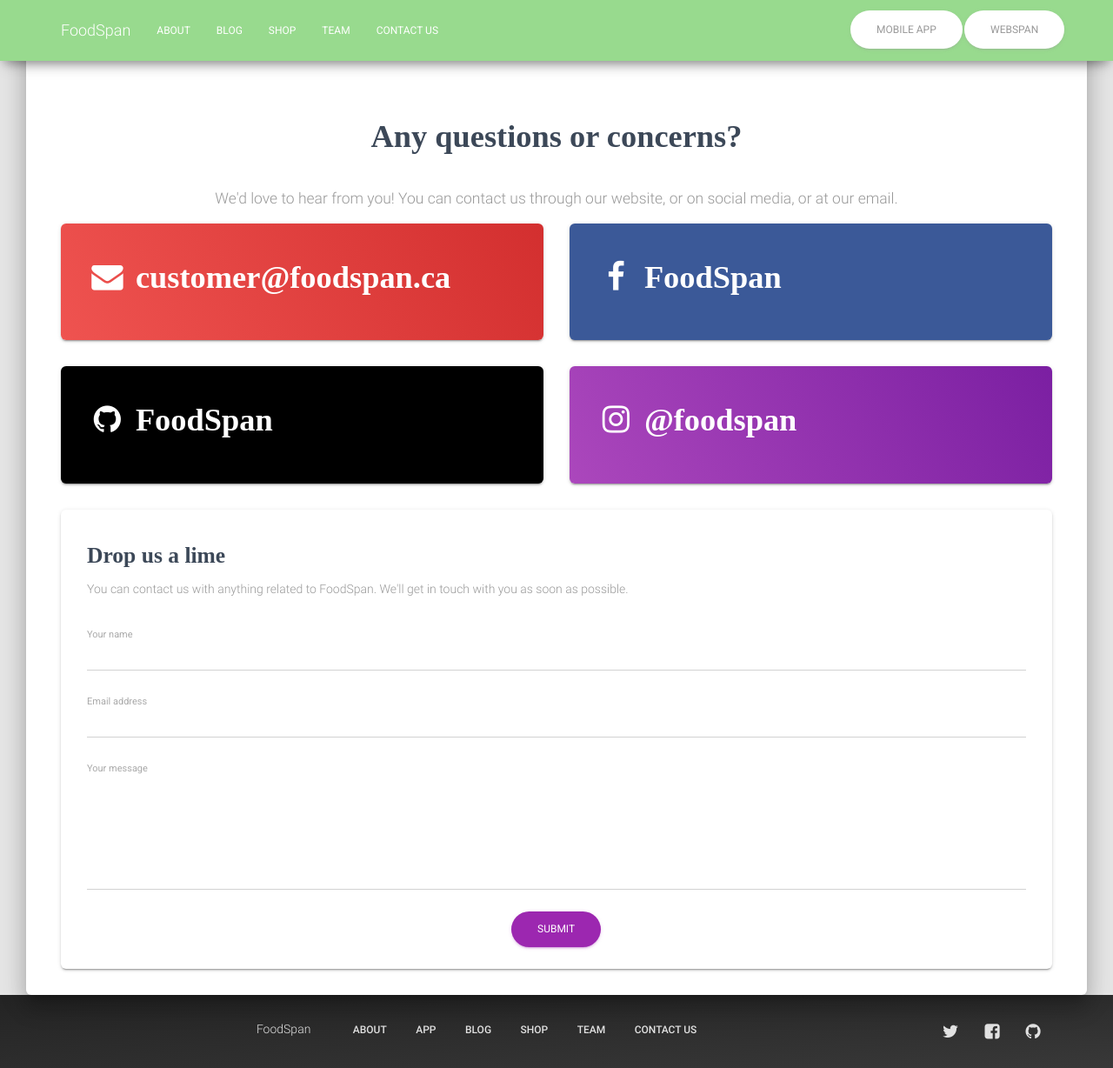
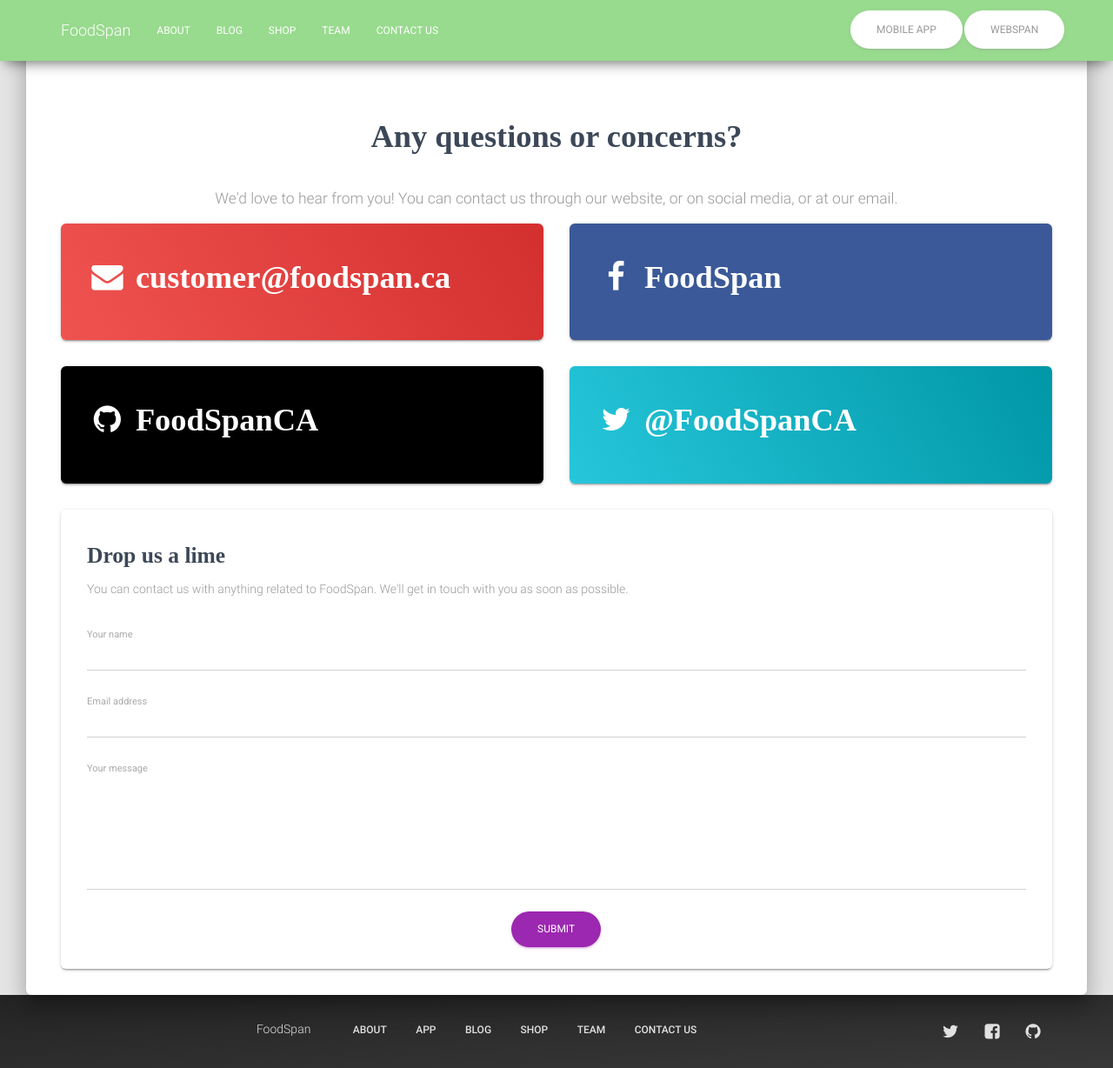
Before and after one commit to FoodSpan/foodspan-website, a Jekyll site: the page built from contact.html, in a window 1280 px wide and 1228 px high. Shown: the whole window at 87% size. Built offline with Jekyll 4.4.1, drawn with Linux system fonts in a browser that asks for light colours; some web fonts are replaced.

Commit message:
fixes incorrect contact styling

```diff
--- a/contact.html
+++ b/contact.html
@@ -36,7 +36,7 @@ permalink: /contact/
 					<a href="https://github.com/FoodSpan">
 						<div class="card" style="background-color:black;">
 							<div class="content">
-								<h2 class="title" style="color:white;"><span class="fa fa-github fa-fw"></span> FoodSpan</h2>
+								<h2 class="title" style="color:white;"><span class="fa fa-github fa-fw"></span> FoodSpanCA</h2>
 							</div>
 						</div>
 					</a>
@@ -44,8 +44,8 @@ permalink: /contact/
 				<div class="col-sm-6">
 					<a href="https://twitter.com/FoodSpanCA">
 						<div class="card">
-							<div class="content content-primary">
-								<h2 class="title" style="color:white;"><span class="fa fa-instagram fa-fw"></span> @foodspan</h2>
+							<div class="content content-info">
+								<h2 class="title" style="color:white;"><span class="fa fa-twitter fa-fw"></span> @FoodSpanCA</h2>
 							</div>
 						</div>
 					</a>
```
